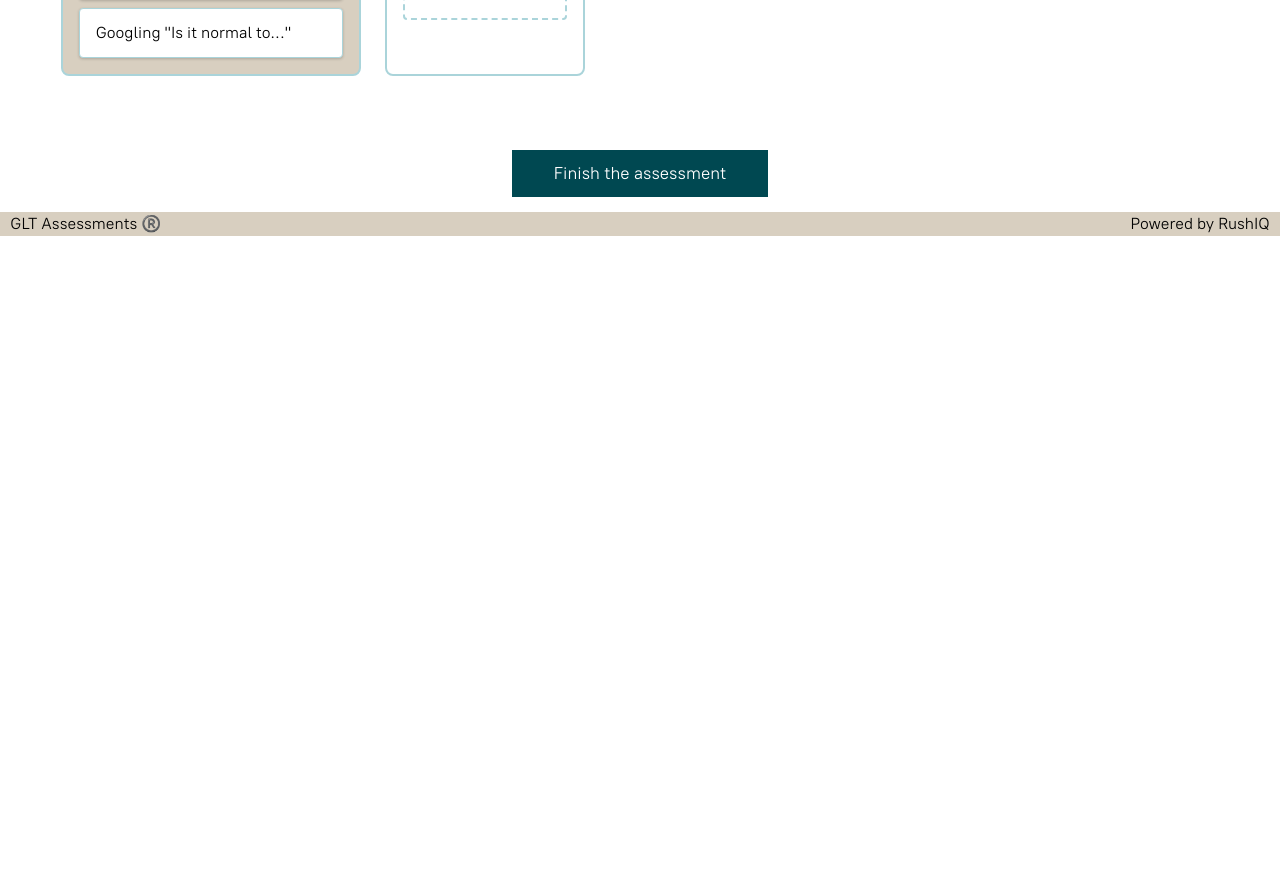
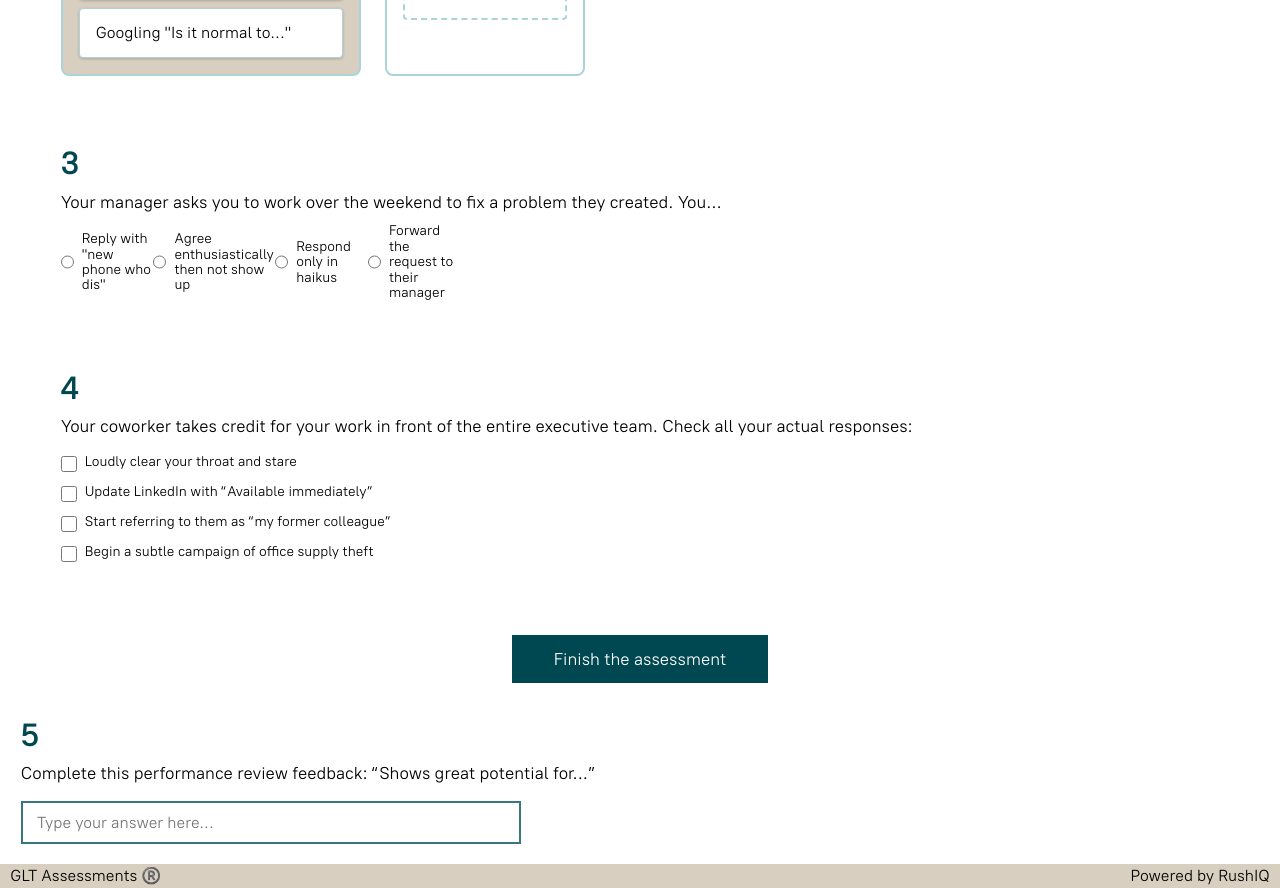
Before and after one commit to Steponass/GLT-Assessment, a Vue app: page /assessment/situational in a window 1280 px wide. Shown: the part 1080-1968 px from the top of the page. Before the commit the page ends 1316 px from the top, so only its background shows below. Built offline with nearby package versions, Linux system fonts and the light colour scheme.

Commit message:
Finished SituationalAssessment.vue, next: SummaryView.vue

```diff
--- a/src/views/SituationalAssessment.vue
+++ b/src/views/SituationalAssessment.vue
@@ -1,7 +1,8 @@
 <template>
   <div class="situational-assessment">
     <h1 class="assessment-title">Behavioral Assessment</h1>
-    <p class="assessment-description">Answer the questions to align with your actual self. There are no right or wrong answers.
+    <p class="assessment-description">Answer the questions to align with your actual self. There are no right or wrong
+      answers.
     </p>
 
 
@@ -15,13 +16,8 @@
           </p>
         </div>
 
-        <InputRadio
-        v-model="answers.q1"
-        :options="methLabOptions"
-        :behavior-kind="getQuestionBehavior('q1')"
-        name="methLab"
-        class="question-input"
-        />
+        <InputRadio v-model="answers.q1" :options="methLabOptions" :behavior-kind="getQuestionBehavior('q1')"
+          name="methLab" class="question-input" />
 
 
       </div>
@@ -35,14 +31,39 @@
           </p>
         </div>
 
-        <DragDrop
-          v-model="answers.q2"
-          :items="copingMechanismsItems"
-          :categories="copingMechanismsCategories"
-          :behavior-kind="getQuestionBehavior('q2')"
-          class="question-input"
-        />
+        <DragDrop v-model="answers.q2" :items="copingMechanismsItems" :categories="copingMechanismsCategories"
+          :behavior-kind="getQuestionBehavior('q2')" class="question-input" />
 
+      </div>
+
+      <!-- Q3 - Overtime - Radio -->
+      <div class="question-block">
+        <div class="question-header">
+          <h2 class="question-number">3</h2>
+          <p class="question-text">
+            Your manager asks you to work over the weekend to fix a problem they created. You…
+          </p>
+          <InputRadio v-model="answers.q3" :options="overtimeOptions"
+            :behavior-kind="getQuestionBehavior('q3')" name="overtime" class="question-input" />
+        </div>
+      </div>
+
+      <!-- Q4 - Taking credit - Checkbox -->
+      <div class="question-block">
+        <div class="question-header">
+          <h2 class="question-number">4</h2>
+          <p class="question-text">
+            Your coworker takes credit for your work in front of the entire executive team. Check all your actual
+            responses:
+          </p>
+        </div>
+
+        <InputCheckbox
+        v-model="answers.q4"
+        :options="takingCreditOptions"
+        :behavior-kind="getQuestionBehavior('q4')"
+        name="taking-credit"
+        class="question-input" />
       </div>
 
       <button type="submit" class="submit-button" :disabled="!allQuestionsAnswered">
@@ -50,14 +71,32 @@
       </button>
     </form>
   </div>
+
+  <!-- Question 5: Performance Review - Text-->
+  <div class="question-block">
+        <div class="question-header">
+          <h2 class="question-number">5</h2>
+          <p class="question-text">
+            Complete this performance review feedback: “Shows great potential for...”
+          </p>
+        </div>
+
+        <InputText
+          v-model="answers.q5"
+          behavior-kind="toxic"
+          :toxic-replacements="performanceReviewAutocompleteOptions"
+          class="question-input"
+        />
+      </div>
+
 </template>
 
 <script setup>
-import { computed, reactive } from 'vue'
+import { computed, reactive, ref } from 'vue'
 import { useRouter } from 'vue-router'
 import InputRadio from '@/components/assessment/inputRadio/InputRadio.vue'
+import InputCheckbox from '@/components/assessment/inputCheckbox/InputCheckbox.vue'
 import DragDrop from '@/components/assessment/dragDrop/DragDrop.vue'
-import InputCheckbox from '@/components/assessment/inputCheckbox/InputCheckbox.vue'
 import InputText from '@/components/assessment/inputText/InputText.vue'
 
 const router = useRouter()
@@ -72,6 +111,13 @@ const answers = reactive({
   q3: '', // Radio
   q4: [], // Checkbox, so array of strings
   q5: '' // Input(text)
+})
+
+
+// Track toxic question first submissions
+const toxicQuestionFirstSubmission = reactive({
+  q4: false,
+  q5: false
 })
 
 // Q1: Pick autocorrect reaction
@@ -95,10 +141,33 @@ const copingMechanismsItems = [
   'Googling "Is it normal to..."'
 ]
 
+const overtimeOptions = [
+  { value: 'reply_with_who_dis', text: 'Reply with "new phone who dis"' },
+  { value: 'agree_then_not_showup', text: 'Agree enthusiastically then not show up' },
+  { value: 'respond_in_haikus', text: 'Respond only in haikus' },
+  { value: 'forward_to_their_mngr', text: 'Forward the request to their manager' }
+]
+
+
+// Q4
+const takingCreditOptions = [
+  { value: 'stare', text: 'Loudly clear your throat and stare' },
+  { value: 'LinkedIn', text: 'Update LinkedIn with “Available immediately”' },
+  { value: 'former_colleague', text: 'Start referring to them as “my former colleague”' },
+  { value: 'sbutle_campaign', text: "Begin a subtle campaign of office supply theft" }
+]
+
+const performanceReviewAutocompleteOptions = [
+  "finding employment elsewhere",
+  "disappointing everyone consistently",
+  "lowering team morale'",
+  "being the eventual scapegoat",
+]
+
 const questionBehaviors = {
   q1: 'shifty',   //
   q2: 'shifty',   // DragDrop
-  q3: 'toxic',    //
+  q3: 'regular',  //
   q4: 'toxic',    //
   q5: 'toxic',    //
 }
@@ -123,20 +192,46 @@ const allQuestionsAnswered = computed(() => {
 
 // Form submission handler
 const handleSubmit = () => {
+  // Check if any toxic questions haven't had their first submission yet
+  const hasPendingToxicFirstSubmission = Object.keys(questionBehaviors).some(questionId => {
+    if (questionBehaviors[questionId] === 'toxic') {
+      return answers[questionId] !== '' && !toxicQuestionFirstSubmission[questionId]
+    }
+    return false
+  })
+
+  // If there are toxic questions that need their first submission trigger
+  if (hasPendingToxicFirstSubmission) {
+    clearToxicInputsAndChangeText()
+    return
+  }
+
+  // Normal validation check for remaining questions
   if (!allQuestionsAnswered.value) {
+    // This would only trigger if non-toxic questions are incomplete
     console.log('Please complete all questions')
     return
   }
 
+  // All questions properly answered (including toxic after their reset)
+  router.push('/summary')
+}
 
-  // Navigate to Digital Literacy (you'll need to add this route)
-  router.push('/summary')
+const clearToxicInputsAndChangeText = () => {
+  Object.keys(questionBehaviors).forEach(questionId => {
+    if (questionBehaviors[questionId] === 'toxic' && answers[questionId] !== '') {
+      // Mark this toxic question as having had its first submission
+      toxicQuestionFirstSubmission[questionId] = true
+
+      // Clear the answer
+      answers[questionId] = ''
+    }
+  })
 }
 
 </script>
 
 <style>
-
 .situational-assessment {
   width: min(1200px, 95%);
   margin-inline: auto;
@@ -220,9 +315,9 @@ const handleSubmit = () => {
 .question-block.drag-drop-question {
   grid-template-columns: 1fr;
 }
+
 .drag-drop-question .question-input {
   max-width: none;
   margin-top: var(--space-16px);
 }
-
 </style>
```
Lines whose indentation alone changed are shown as unchanged.
